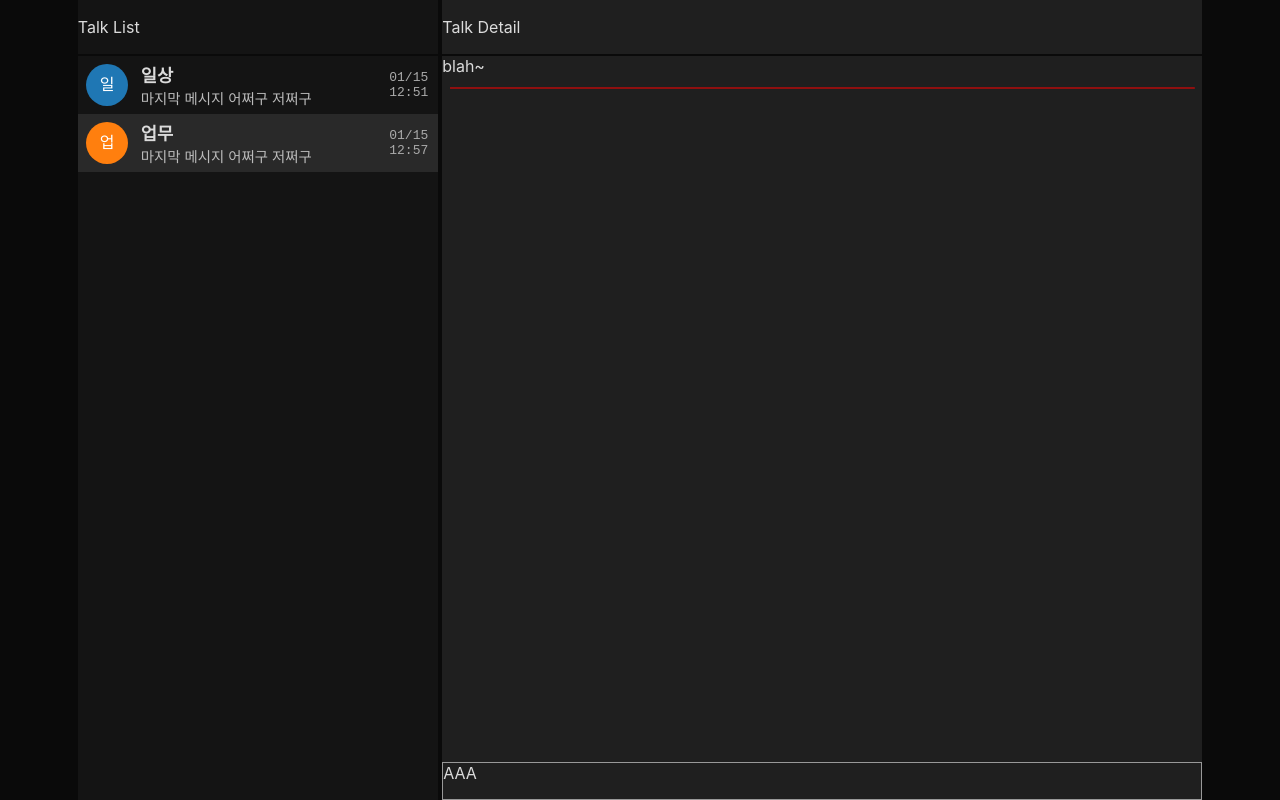
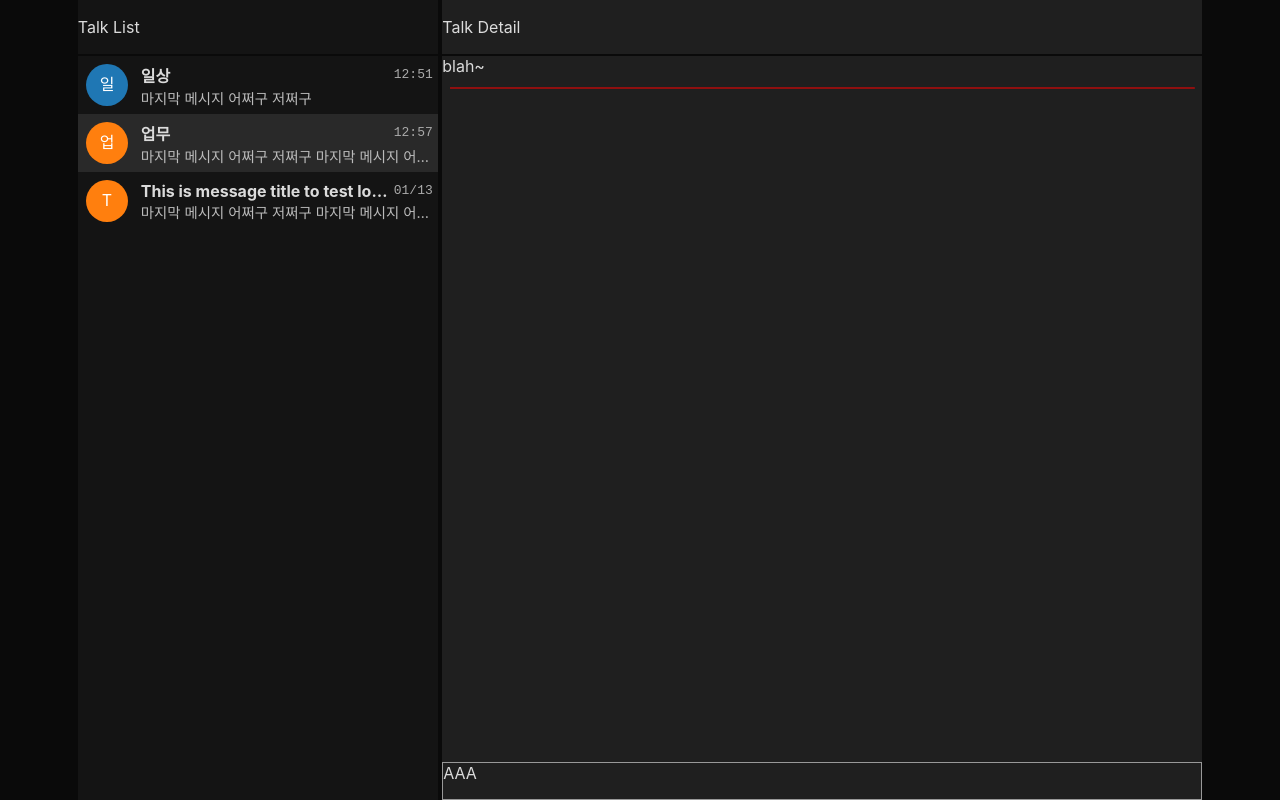
Before and after one commit to love4rh/life-talk, a React (Create React App) app in the folder webApp/: page / in a window 1280 px wide. Built offline with nearby package versions, Linux system fonts and the light colour scheme.

Commit message:
works at 2023-01-26

```diff
--- a/webApp/src/common/common.js
+++ b/webApp/src/common/common.js
@@ -1,4 +1,6 @@
 // const valueTypes = [ 'number', 'datetime', 'boolean', 'string', 'unknown' ];
+
+export const oneDayTick = 3600 * 24 * 1000;
 
 
 export const isundef = (o) => {
@@ -130,8 +132,7 @@ export const dateToYYYYMMDDBySep = (dt, sep) => {
 }
 
 // 날짜 중 월/일 만 표시
-export const mmdd = (tick, sep) => {
-  const dt = new Date(tick)
+export const mmdd = (dt, sep) => {
   const MM = dt.getMonth() + 1; // getMonth() is zero-based
   const dd = dt.getDate();
 
@@ -139,12 +140,19 @@ export const mmdd = (tick, sep) => {
 }
 
 // 날짜 중 시/분 만 표시
-export const hhmm = (tick, sep) => {
-  const dt = new Date(tick)
+export const hhmm = (dt, sep) => {
   const hh = dt.getHours();
   const mm = dt.getMinutes();
 
   return pad2(hh) + (sep || ':') + pad2(mm);
+}
+
+// 시간을 인간적으로 표시
+export const humanTime = (tick) => {
+  const dt = new Date(tick);
+  const now = new Date().getTime();
+
+  return Math.round(now / oneDayTick) === Math.round(tick / oneDayTick) ? hhmm(dt) : mmdd(dt);
 }
 
 /**
--- a/webApp/src/common/theme.js
+++ b/webApp/src/common/theme.js
@@ -13,6 +13,7 @@ const Dark = {
   fontColor: '#dbdbdb',
   panelColor: ['#141414', '#1f1f1f'],
   selectedBgColor: '#292929',
+  hoverBgColor: '#293029',
   selectedItemColor: '#007FD4',
   separatorColor: '#3C3C3C',
   listLabelColor: '#bcbd22',
--- /dev/null
+++ b/webApp/src/mock/sample01.js
@@ -0,0 +1,9 @@
+import { tickCount, oneDayTick } from '../common/common';
+
+
+export const talkList =
+[
+  { "id": "t1", "title": "일상", "color": "#1f77b4", "lastTalk": "마지막 메시지 어쩌구 저쩌구", "time": tickCount() - 360000 },
+  { "id": "t2", "title": "업무", "color": "#ff7f0e", "lastTalk": "마지막 메시지 어쩌구 저쩌구 마지막 메시지 어쩌구 저쩌구", "time": tickCount() - 30000 },
+  { "id": "t3", "title": "This is message title to test long lines.", "color": "#ff7f0e", "lastTalk": "마지막 메시지 어쩌구 저쩌구 마지막 메시지 어쩌구 저쩌구", "time": tickCount() - oneDayTick * 2 }
+];
--- a/webApp/src/view/MainFrame.js
+++ b/webApp/src/view/MainFrame.js
@@ -47,7 +47,7 @@ class MainFrame extends Component {
             <T.VStack width={`${listWidth}px`}>
               <T.Header bgColor={boxClr[0]}>Talk List</T.Header>
               <T.Container bgColor={boxClr[0]}>
-                <TalkList />
+                <TalkList cw={listWidth} />
               </T.Container>
             </T.VStack>
           }
--- a/webApp/src/view/StyledElements.js
+++ b/webApp/src/view/StyledElements.js
@@ -100,7 +100,7 @@ export const ListBoxItem = styled.div`
   background-color: ${(p) => p && p.selected ? Theme.selectedBgColor : 'inherit'};
 
   &:hover {
-    background-color: ${Theme.selectedBgColor};
+    background-color: ${Theme.hoverBgColor};
   }
 
   display: flex;
@@ -130,6 +130,7 @@ export const ListBoxIcon = styled.div`
 `;
 
 export const ListBoxBody = styled.div`
+  width: ${(p) => p.width}px;
   flex: 1;
   margin-left: 5px;
   margin-right: 5px;
@@ -138,23 +139,33 @@ export const ListBoxBody = styled.div`
   justify-content: space-evenly;
 `;
 
+export const ListTitleLine = styled.div`
+  display: flex;
+  flex-direction: row;
+`;
+
 export const ListBoxTitle = styled.div`
-  font-weight: bolder;
-  font-size: 1.1rem;
+  flex: 1 1 auto;
+  font-weight: bold;
+  font-size: 1rem;
   text-overflow: ellipsis;
+  white-space: nowrap;
+  overflow: hidden;
 `;
 
 export const ListBoxMessage = styled.div`
   color: #bbb;
   font-size: 0.9rem;
   text-overflow: ellipsis;
+  white-space: nowrap;
+  // flex: 1 1 auto;
+  overflow: hidden;
 `;
 
 export const ListBoxTime = styled.div`
   color: ${Theme.timeColor};;
   font-family: monospace;
-  width: ${Theme.listItemHeight}px;
-  height: ${Theme.listItemHeight}px;
+  // width: ${Theme.listItemHeight}px;
   display: flex;
   flex-direction: column;
   justify-content: center;
--- a/webApp/src/view/TalkList.js
+++ b/webApp/src/view/TalkList.js
@@ -1,11 +1,13 @@
 import React, { Component } from 'react';
 
-import { mmdd, hhmm, tickCount } from '../common/common';
+import { humanTime } from '../common/common';
 
 import { Dark as Theme } from '../common/theme';
 import * as T from './StyledElements';
 
 import ImageMarker from '../component/ImageMarker';
+
+import { talkList } from '../mock/sample01';
 
 
 
@@ -13,33 +15,51 @@ class TalkList extends Component {
   constructor (props) {
     super(props);
 
+    const { cw } = this.props;
+
     this.state = {
-      talkList: [
-        { id: 't1', title: '일상', color: '#1f77b4', lastTalk: '마지막 메시지 어쩌구 저쩌구', time: tickCount() - 360000 },
-        { id: 't2', title: '업무', color: '#ff7f0e', lastTalk: '마지막 메시지 어쩌구 저쩌구', time: tickCount() - 30000 }
-      ],
+      cw,
+      talkList: talkList,
       selected: 't2',
     };
   }
 
+  static getDerivedStateFromProps(props, prevState) {
+    const { cw } = props;
+
+    if( prevState.cw !== cw ) {
+      return { cw };
+    }
+
+    return null;
+  }
+
+  handleClick = (itemId) => () => {
+    this.setState({ selected: itemId });
+  }
+
   render () {
-    const { talkList, selected } = this.state;
+    const { cw, talkList, selected } = this.state;
 
     return (
       <T.ListBox>
         { talkList.map((d, i) => (
-          <T.ListBoxItem key={`talkList-${i}`} selected={d.id === selected}>
+          <T.ListBoxItem
+            key={`talkList-${i}`}
+            selected={d.id === selected}
+            onClick={this.handleClick(d.id)}
+          >
             <T.ListBoxIcon>
               <ImageMarker size={Theme.listItemHeight - 16} title={d.title} color={d.color} />
             </T.ListBoxIcon>
-            <T.ListBoxBody>
-              <T.ListBoxTitle>{d.title}</T.ListBoxTitle>
+            <T.ListBoxBody width={cw - Theme.listItemHeight - 10}>
+              <T.ListTitleLine>
+                <T.ListBoxTitle>{d.title}</T.ListBoxTitle>
+                <T.ListBoxTime>{humanTime(d.time)}</T.ListBoxTime>
+              </T.ListTitleLine>
               <T.ListBoxMessage>{d.lastTalk}</T.ListBoxMessage>
             </T.ListBoxBody>
-            <T.ListBoxTime>
-              <div>{mmdd(d.time)}</div>
-              <div>{hhmm(d.time)}</div>
-            </T.ListBoxTime>
+
           </T.ListBoxItem>)
         )}
       </T.ListBox>
```
